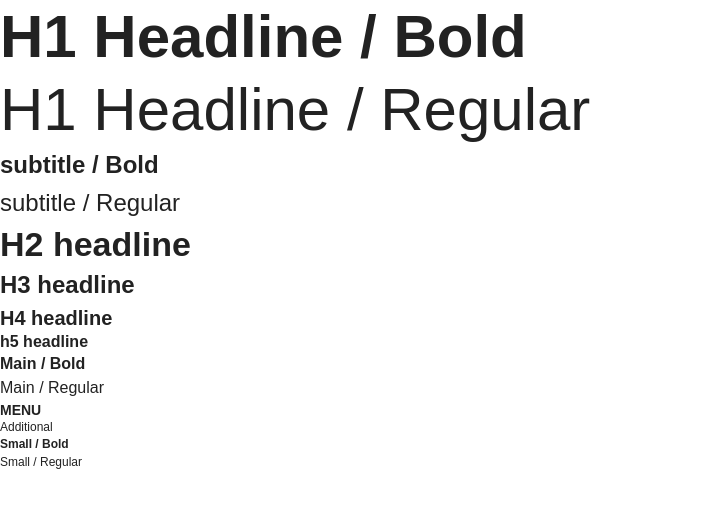
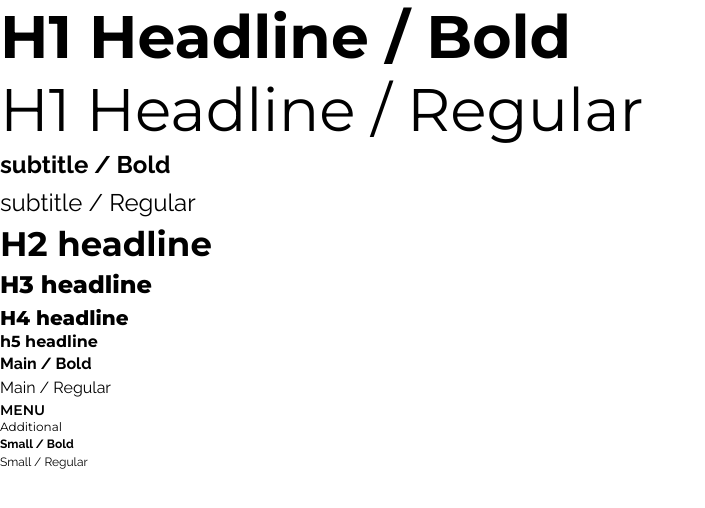
Before and after one commit to taodemy/taotify-website, a Next.js app: page /design in a window 1280 px wide. Shown: the top 508 px of the page, without its empty margins (0-705 px from the left). Built offline with nearby package versions, Linux system fonts and the light colour scheme.

Commit message:
feat: install and update design system with tailwind

```diff
--- a/package.json
+++ b/package.json
@@ -27,6 +27,9 @@
   },
   "devDependencies": {
     "@svgr/webpack": "^8.1.0",
-    "sass": "^1.66.1"
+    "autoprefixer": "^10.4.16",
+    "postcss": "^8.4.31",
+    "sass": "^1.66.1",
+    "tailwindcss": "^3.3.3"
   }
 }
--- /dev/null
+++ b/postcss.config.js
@@ -0,0 +1,6 @@
+module.exports = {
+  plugins: {
+    tailwindcss: {},
+    autoprefixer: {},
+  },
+}
--- a/src/pages/_app.tsx
+++ b/src/pages/_app.tsx
@@ -1,4 +1,6 @@
-import '@/styles/globals.css'
+import Head from 'next/head';
+import '@/styles/tailwind-globals.css';
+import '@/styles/globals.css';
 import "@/styles/global-background-color.scss"
 import "@/styles/global-font-style.scss"
 import "@/styles/global-text-color.scss"
@@ -6,5 +8,15 @@ import "@/styles/global-text-color.scss"
 import type { AppProps } from 'next/app'
 
 export default function App({ Component, pageProps }: AppProps) {
-  return <Component {...pageProps} />
+  return(
+  <>
+    <Head>
+      <title>Taotify</title>
+      <meta name="description" content="Generated by create next app" />
+      <meta name="viewport" content="width=device-width, initial-scale=1" />
+      <link rel="icon" href="/favicon.ico" />
+    </Head>
+    <Component {...pageProps} />
+  </>
+  )
 }
--- a/src/pages/design.tsx
+++ b/src/pages/design.tsx
@@ -9,21 +9,21 @@ export default function Design() {
         <meta name="viewport" content="width=device-width, initial-scale=1" />
         <link rel="icon" href="/favicon.ico" />
       </Head>
-      <main className="light-colored-background">
-        <h1 className="font_h1_headline_bold dark-colored-text">H1 Headline / Bold</h1>
-        <h1 className="font_h1_headline_regular dark-colored-text">H1 Headline / Regular</h1>
-        <p className="font_subtitle_bold dark-colored-text">subtitle / Bold</p>
-        <p className="font_subtitle_regular dark-colored-text">subtitle / Regular</p>
-        <h2 className="font_h2_headline dark-colored-text">H2 headline</h2>
-        <h3 className="font_h3_headline dark-colored-text">H3 headline</h3>
-        <h4 className="font_h4_headline dark-colored-text">H4 headline</h4>
-        <h5 className="font_h5_headline dark-colored-text">h5 headline</h5>
-        <p className="font_main_bold dark-colored-text">Main / Bold</p>
-        <p className="font_main_regular dark-colored-text">Main / Regular</p>
-        <p className="font_menu dark-colored-text">MENU</p>
-        <p className="font_additional dark-colored-text">Additional</p>
-        <p className="font_small_bold dark-colored-text">Small / Bold</p>
-        <p className="font_small_regular dark-colored-text">Small / Regular</p>
+      <main>
+        <h1 className="font-bold">H1 Headline / Bold</h1>
+        <h1>H1 Headline / Regular</h1>
+        <p className="text-2xl font-Raleway font-bold">subtitle / Bold</p>
+        <p className="text-2xl font-Raleway">subtitle / Regular</p>
+        <h2>H2 headline</h2>
+        <h3>H3 headline</h3>
+        <h4>H4 headline</h4>
+        <h5>h5 headline</h5>
+        <p className="font-Raleway text-base font-bold">Main / Bold</p>
+        <p className="font-Raleway text-base">Main / Regular</p>
+        <p className="text-sm font-Montserrat">MENU</p>
+        <p className="text-xs font-Montserrat leading-[14.63px]">Additional</p>
+        <p className="text-xs font-Raleway font-bold">Small / Bold</p>
+        <p className="text-xs font-Raleway">Small / Regular</p>
       </main>
     </>
   );
--- /dev/null
+++ b/src/styles/tailwind-globals.css
@@ -0,0 +1,22 @@
+@import url('https://fonts.googleapis.com/css2?family=Montserrat:wght@400;600;700;800&display=swap');
+@import url('https://fonts.googleapis.com/css2?family=Raleway:wght@400;700&display=swap');
+@tailwind base;
+@layer base {
+    h1 {
+        @apply text-4xl font-Montserrat;
+      }
+    h2 {
+        @apply text-3xl font-Montserrat;
+    }
+    h3 {
+        @apply text-2xl font-Montserrat font-extrabold;
+    }
+    h4 {
+        @apply text-xl font-Montserrat;
+    }
+    h5 {
+        @apply text-lg font-Montserrat;
+    }
+}
+@tailwind components;
+@tailwind utilities;
--- /dev/null
+++ b/tailwind.config.js
@@ -0,0 +1,61 @@
+/** @type {import('tailwindcss').Config} */
+module.exports = {
+  content: [
+    './app/**/*.{js,ts,jsx,tsx,mdx}',
+    './pages/**/*.{js,ts,jsx,tsx,mdx}',
+    './components/**/*.{js,ts,jsx,tsx,mdx}',
+
+    // Or if using `src` directory:
+    './src/**/*.{js,ts,jsx,tsx,mdx}',
+  ],
+  theme: {
+    extend: {
+      fontFamily: {
+        Montserrat: 'Montserrat',
+        Raleway: 'Raleway',
+      },
+      fontSize: {
+        xs: ['0.75rem',{
+          lineHeight: "18px",
+          fontWeight: "400"
+        }], //12px
+        sm: ['0.875rem',{
+          lineHeight: "20px",
+          fontWeight: "600"
+        }], //14px
+        base: ['1rem',{
+          lineHeight: "24px",
+          fontWeight: "400"
+        }], //16px
+        lg: ['1rem',{
+          lineHeight: "19.5px",
+          fontWeight: "700"
+        }], //16px
+        xl: ['1.25rem',{
+          lineHeight: "28px",
+          fontWeight: "800"
+        }], //20px
+        "2xl": ['1.5rem',{
+          lineHeight: "38px",
+          fontWeight: "400"
+        }], //24px
+        "3xl": ['2.125rem',{
+          lineHeight: "44.2px",
+          fontWeight: "700"
+        }], //34px
+        "4xl": ['3.75rem',{
+          lineHeight: "73.14px",
+          fontWeight: "400"
+        }], //60px
+      },
+      colors: {
+        primary: '#5B99B3',
+        secondary: '#FC5252',
+        light: '#FFFFFF',
+        dark: '#222222',
+        lightRed: '#FFA3A3',
+      },
+    },
+  },
+  plugins: [],
+};
```
Also changed, not shown: 1 other file (tests, documents, lock files or other folders).
